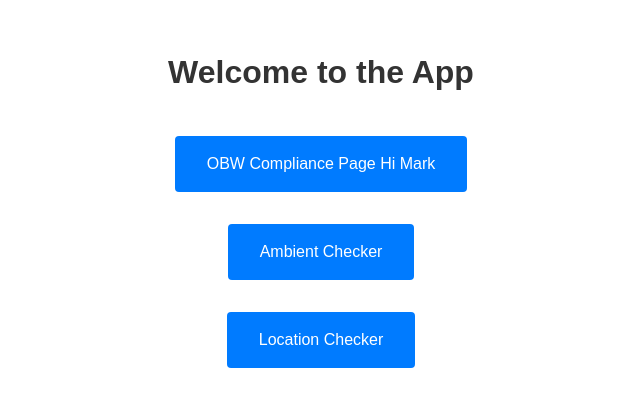
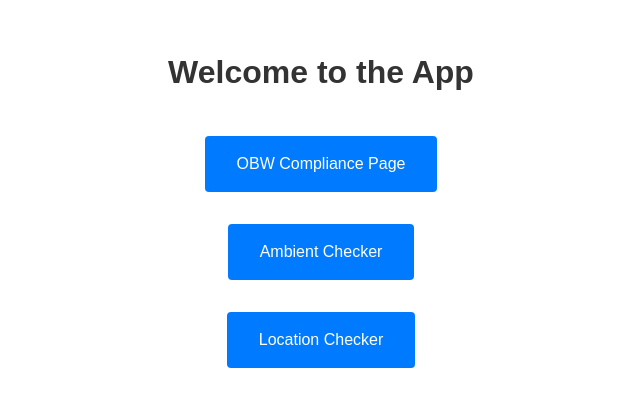
Before and after one commit to markgraham924/obw-checking, a React (Vite) app in the folder frontend/: page / in a window 1280 px wide. Shown: the top 406 px of the page, without its empty margins (319-959 px from the left). Built offline with nearby package versions, Linux system fonts and the light colour scheme.

Commit message:
v1 FrontEnd Complete

```diff
--- a/frontend/index.html
+++ b/frontend/index.html
@@ -4,7 +4,7 @@
     <meta charset="UTF-8" />
     <link rel="icon" type="image/svg+xml" href="/vite.svg" />
     <meta name="viewport" content="width=device-width, initial-scale=1.0" />
-    <title>OBW Checker Hi</title>
+    <title>OBW Checker</title>
   </head>
   <body>
     <div id="root"></div>
--- a/frontend/src/pages/LandingPage.jsx
+++ b/frontend/src/pages/LandingPage.jsx
@@ -7,7 +7,7 @@ const LandingPage = () => {
       <h1>Welcome to the App</h1>
       <div style={{ marginTop: '2rem' }}>
         <Link to="/obw-compliance" style={linkStyle}>
-          OBW Compliance Page Hi Mark
+          OBW Compliance Page
         </Link>
       </div>
       <div style={{ marginTop: '1rem' }}>
```
